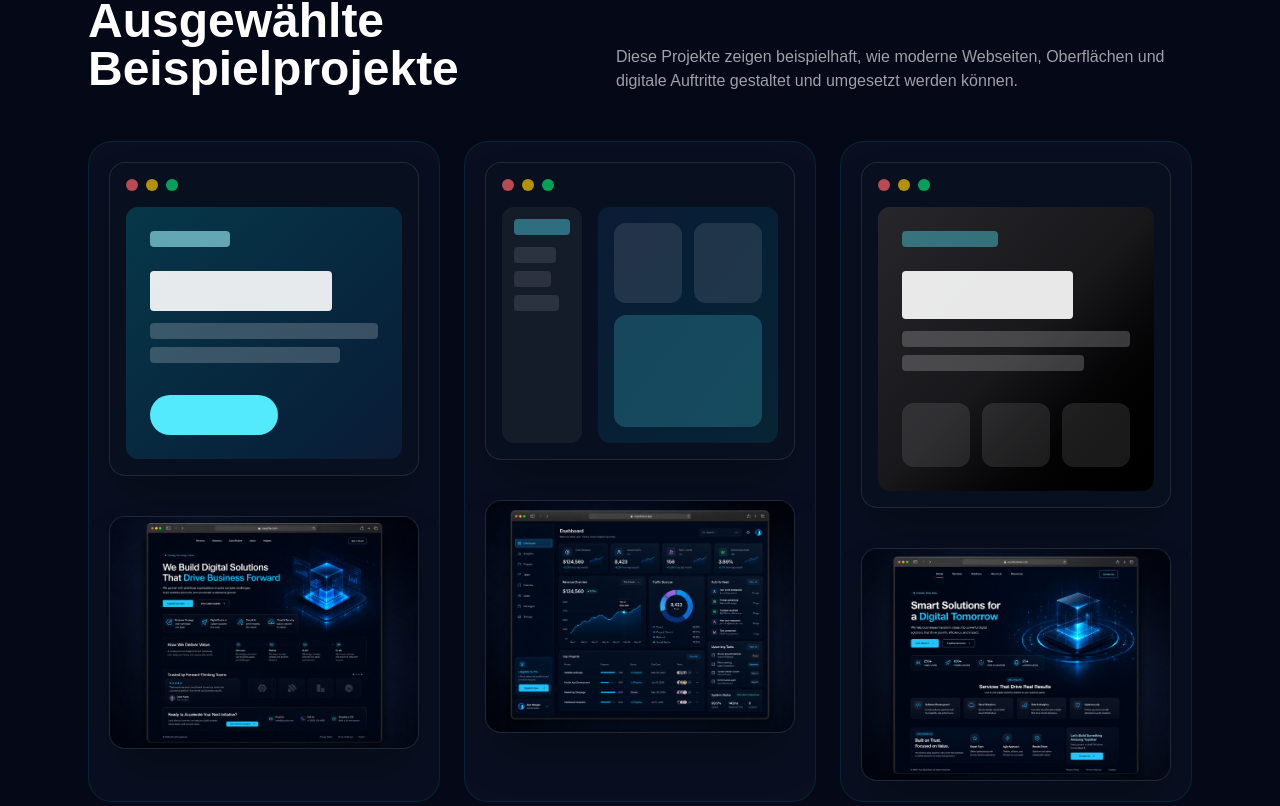
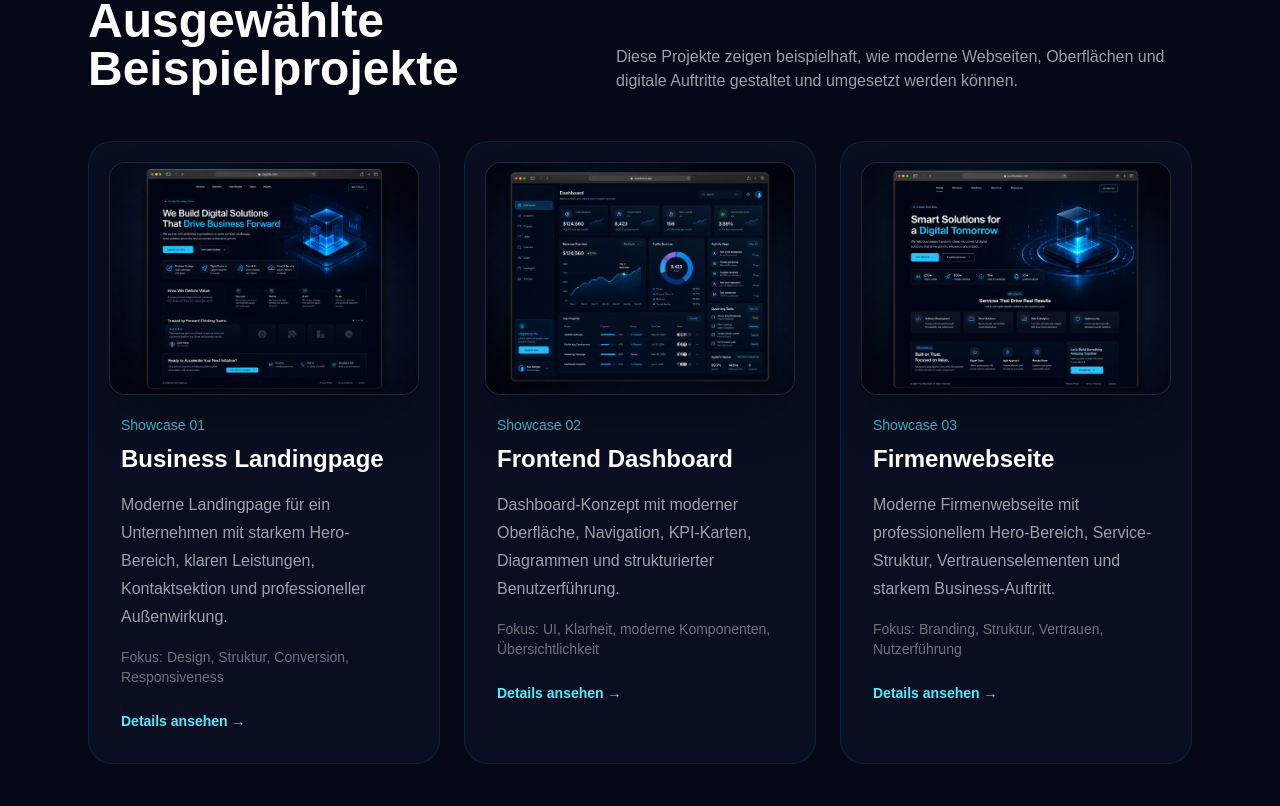
Before and after one commit to Dilges-Koc/dilges-koc-website, a Next.js app: page / in a window 1280 px wide. Shown: the part 3434-4240 px from the top of the page. Built offline with nearby package versions, Linux system fonts and the light colour scheme.

Commit message:
Update metadata base

```diff
--- a/app/page.tsx
+++ b/app/page.tsx
@@ -295,25 +295,10 @@ export default function Home() {
   </div>
 
   <div className="mt-12 grid gap-6 lg:grid-cols-3">
-    <div className="overflow-hidden rounded-3xl border border-cyan-400/10 bg-[#0b1224]/80 transition hover:border-cyan-300/30 hover:shadow-[0_0_40px_rgba(34,211,238,0.08)]">
-      <div className="p-5">
-        <div className="rounded-2xl border border-white/10 bg-[#08101f] p-4 shadow-2xl shadow-black/30">
-          <div className="mb-4 flex gap-2">
-            <div className="h-3 w-3 rounded-full bg-red-400/70" />
-            <div className="h-3 w-3 rounded-full bg-yellow-400/70" />
-            <div className="h-3 w-3 rounded-full bg-green-400/70" />
-          </div>
-
-          <div className="rounded-xl bg-gradient-to-br from-cyan-400/20 to-blue-500/10 p-6">
-            <div className="h-4 w-20 rounded bg-cyan-200/60" />
-            <div className="mt-6 h-10 w-4/5 rounded bg-white/90" />
-            <div className="mt-3 h-4 w-full rounded bg-white/20" />
-            <div className="mt-2 h-4 w-5/6 rounded bg-white/20" />
-            <div className="mt-8 h-10 w-32 rounded-full bg-cyan-300" />
-          </div>
-        </div>
-      </div>
-
+    <a
+      href="/projekte/business-landingpage"
+      className="group block overflow-hidden rounded-3xl border border-cyan-400/10 bg-[#0b1224]/80 transition hover:-translate-y-1 hover:border-cyan-300/30 hover:shadow-[0_0_40px_rgba(34,211,238,0.08)]"
+    >
       <div className="p-5">
         <div className="overflow-hidden rounded-2xl border border-white/10 bg-[#08101f] shadow-2xl shadow-black/30">
           <Image
@@ -321,40 +306,31 @@ export default function Home() {
             alt="Showcase Business Landingpage"
             width={1200}
             height={900}
-          className="h-auto w-full object-cover"
+            className="h-auto w-full object-cover transition duration-500 group-hover:scale-[1.02]"
           />
         </div>
       </div>
+
+      <div className="px-8 pb-8">
+        <p className="text-sm text-cyan-300/70">Showcase 01</p>
+        <h3 className="mt-2 text-2xl font-semibold">Business Landingpage</h3>
+        <p className="mt-4 leading-7 text-zinc-400">
+          Moderne Landingpage für ein Unternehmen mit starkem Hero-Bereich,
+          klaren Leistungen, Kontaktsektion und professioneller Außenwirkung.
+        </p>
+        <p className="mt-4 text-sm text-zinc-500">
+          Fokus: Design, Struktur, Conversion, Responsiveness
+        </p>
+        <p className="mt-6 text-sm font-semibold text-cyan-300">
+          Details ansehen →
+        </p>
       </div>
+    </a>
 
-    <div className="overflow-hidden rounded-3xl border border-cyan-400/10 bg-[#0b1224]/80 transition hover:border-cyan-300/30 hover:shadow-[0_0_40px_rgba(34,211,238,0.08)]">
-      <div className="p-5">
-        <div className="rounded-2xl border border-white/10 bg-[#08101f] p-4 shadow-2xl shadow-black/30">
-          <div className="mb-4 flex gap-2">
-            <div className="h-3 w-3 rounded-full bg-red-400/70" />
-            <div className="h-3 w-3 rounded-full bg-yellow-400/70" />
-            <div className="h-3 w-3 rounded-full bg-green-400/70" />
-          </div>
-
-          <div className="grid grid-cols-[80px_1fr] gap-4">
-            <div className="rounded-xl bg-white/5 p-3">
-              <div className="h-4 w-full rounded bg-cyan-300/40" />
-              <div className="mt-3 h-4 w-3/4 rounded bg-white/10" />
-              <div className="mt-2 h-4 w-2/3 rounded bg-white/10" />
-              <div className="mt-2 h-4 w-4/5 rounded bg-white/10" />
-            </div>
-
-            <div className="rounded-xl bg-gradient-to-br from-blue-500/10 to-cyan-400/10 p-4">
-              <div className="grid grid-cols-2 gap-3">
-                <div className="h-20 rounded-xl bg-white/10" />
-                <div className="h-20 rounded-xl bg-white/10" />
-                <div className="col-span-2 h-28 rounded-xl bg-cyan-300/20" />
-              </div>
-            </div>
-          </div>
-        </div>
-      </div>
-
+    <a
+      href="/projekte/frontend-dashboard"
+      className="group block overflow-hidden rounded-3xl border border-cyan-400/10 bg-[#0b1224]/80 transition hover:-translate-y-1 hover:border-cyan-300/30 hover:shadow-[0_0_40px_rgba(34,211,238,0.08)]"
+    >
       <div className="p-5">
         <div className="overflow-hidden rounded-2xl border border-white/10 bg-[#08101f] shadow-2xl shadow-black/30">
           <Image
@@ -362,35 +338,31 @@ export default function Home() {
             alt="Showcase Frontend Dashboard"
             width={1200}
             height={900}
-          className="h-auto w-full object-cover"
+            className="h-auto w-full object-cover transition duration-500 group-hover:scale-[1.02]"
           />
         </div>
       </div>
+
+      <div className="px-8 pb-8">
+        <p className="text-sm text-cyan-300/70">Showcase 02</p>
+        <h3 className="mt-2 text-2xl font-semibold">Frontend Dashboard</h3>
+        <p className="mt-4 leading-7 text-zinc-400">
+          Dashboard-Konzept mit moderner Oberfläche, Navigation, KPI-Karten,
+          Diagrammen und strukturierter Benutzerführung.
+        </p>
+        <p className="mt-4 text-sm text-zinc-500">
+          Fokus: UI, Klarheit, moderne Komponenten, Übersichtlichkeit
+        </p>
+        <p className="mt-6 text-sm font-semibold text-cyan-300">
+          Details ansehen →
+        </p>
       </div>
+    </a>
 
-    <div className="overflow-hidden rounded-3xl border border-cyan-400/10 bg-[#0b1224]/80 transition hover:border-cyan-300/30 hover:shadow-[0_0_40px_rgba(34,211,238,0.08)]">
-      <div className="p-5">
-        <div className="rounded-2xl border border-white/10 bg-[#08101f] p-4 shadow-2xl shadow-black/30">
-          <div className="mb-4 flex gap-2">
-            <div className="h-3 w-3 rounded-full bg-red-400/70" />
-            <div className="h-3 w-3 rounded-full bg-yellow-400/70" />
-            <div className="h-3 w-3 rounded-full bg-green-400/70" />
-          </div>
-
-          <div className="rounded-xl bg-gradient-to-br from-zinc-800 via-zinc-900 to-black p-6">
-            <div className="h-4 w-24 rounded bg-cyan-300/40" />
-            <div className="mt-6 h-12 w-3/4 rounded bg-white/90" />
-            <div className="mt-3 h-4 w-full rounded bg-white/20" />
-            <div className="mt-2 h-4 w-4/5 rounded bg-white/20" />
-            <div className="mt-8 grid grid-cols-3 gap-3">
-              <div className="h-16 rounded-xl bg-white/10" />
-              <div className="h-16 rounded-xl bg-white/10" />
-              <div className="h-16 rounded-xl bg-white/10" />
-            </div>
-          </div>
-        </div>
-      </div>
-
+    <a
+      href="/projekte/firmenwebseite"
+      className="group block overflow-hidden rounded-3xl border border-cyan-400/10 bg-[#0b1224]/80 transition hover:-translate-y-1 hover:border-cyan-300/30 hover:shadow-[0_0_40px_rgba(34,211,238,0.08)]"
+    >
       <div className="p-5">
         <div className="overflow-hidden rounded-2xl border border-white/10 bg-[#08101f] shadow-2xl shadow-black/30">
           <Image
@@ -398,11 +370,26 @@ export default function Home() {
             alt="Showcase Firmenwebseite"
             width={1200}
             height={900}
-          className="h-auto w-full object-cover"
+            className="h-auto w-full object-cover transition duration-500 group-hover:scale-[1.02]"
           />
         </div>
       </div>
+
+      <div className="px-8 pb-8">
+        <p className="text-sm text-cyan-300/70">Showcase 03</p>
+        <h3 className="mt-2 text-2xl font-semibold">Firmenwebseite</h3>
+        <p className="mt-4 leading-7 text-zinc-400">
+          Moderne Firmenwebseite mit professionellem Hero-Bereich,
+          Service-Struktur, Vertrauenselementen und starkem Business-Auftritt.
+        </p>
+        <p className="mt-4 text-sm text-zinc-500">
+          Fokus: Branding, Struktur, Vertrauen, Nutzerführung
+        </p>
+        <p className="mt-6 text-sm font-semibold text-cyan-300">
+          Details ansehen →
+        </p>
       </div>
+    </a>
   </div>
 </section>
 
--- a/app/projekte/page.tsx
+++ b/app/projekte/page.tsx
@@ -1,9 +1,10 @@
 import type { Metadata } from "next";
+import Image from "next/image";
 import Header from "@/app/Header";
 import Footer from "@/app/Footer";
 
 export const metadata: Metadata = {
-  title: "Projekte | Dilges Koc",
+  title: "Projekte",
   description:
     "Showcase-Projekte und Beispielarbeiten von Dilges Koc im Bereich Webentwicklung, Frontend und moderne Webseiten.",
 };
@@ -29,22 +30,19 @@ export default function ProjektePage() {
           </p>
 
           <div className="mt-12 grid gap-6 lg:grid-cols-3">
-            <div className="overflow-hidden rounded-3xl border border-cyan-400/10 bg-[#0b1224]/80 transition hover:border-cyan-300/30 hover:shadow-[0_0_40px_rgba(34,211,238,0.08)]">
+            <a
+              href="/projekte/business-landingpage"
+              className="group block overflow-hidden rounded-3xl border border-cyan-400/10 bg-[#0b1224]/80 transition hover:-translate-y-1 hover:border-cyan-300/30 hover:shadow-[0_0_40px_rgba(34,211,238,0.08)]"
+            >
               <div className="p-5">
-                <div className="rounded-2xl border border-white/10 bg-[#08101f] p-4 shadow-2xl shadow-black/30">
-                  <div className="mb-4 flex gap-2">
-                    <div className="h-3 w-3 rounded-full bg-red-400/70" />
-                    <div className="h-3 w-3 rounded-full bg-yellow-400/70" />
-                    <div className="h-3 w-3 rounded-full bg-green-400/70" />
-                  </div>
-
-                  <div className="rounded-xl bg-gradient-to-br from-cyan-400/20 to-blue-500/10 p-6">
-                    <div className="h-4 w-20 rounded bg-cyan-200/60" />
-                    <div className="mt-6 h-10 w-4/5 rounded bg-white/90" />
-                    <div className="mt-3 h-4 w-full rounded bg-white/20" />
-                    <div className="mt-2 h-4 w-5/6 rounded bg-white/20" />
-                    <div className="mt-8 h-10 w-32 rounded-full bg-cyan-300" />
-                  </div>
+                <div className="overflow-hidden rounded-2xl border border-white/10 bg-[#08101f] shadow-2xl shadow-black/30">
+                  <Image
+                    src="/showcase/business-landingpage.png"
+                    alt="Showcase Business Landingpage"
+                    width={1200}
+                    height={900}
+                    className="h-auto w-full object-cover transition duration-500 group-hover:scale-[1.02]"
+                  />
                 </div>
               </div>
 
@@ -60,34 +58,25 @@ export default function ProjektePage() {
                 <p className="mt-4 text-sm text-zinc-500">
                   Fokus: Design, Struktur, Conversion, Responsiveness
                 </p>
+                <p className="mt-6 text-sm font-semibold text-cyan-300">
+                  Details ansehen →
+                </p>
               </div>
-            </div>
+            </a>
 
-            <div className="overflow-hidden rounded-3xl border border-cyan-400/10 bg-[#0b1224]/80 transition hover:border-cyan-300/30 hover:shadow-[0_0_40px_rgba(34,211,238,0.08)]">
+            <a
+              href="/projekte/frontend-dashboard"
+              className="group block overflow-hidden rounded-3xl border border-cyan-400/10 bg-[#0b1224]/80 transition hover:-translate-y-1 hover:border-cyan-300/30 hover:shadow-[0_0_40px_rgba(34,211,238,0.08)]"
+            >
               <div className="p-5">
-                <div className="rounded-2xl border border-white/10 bg-[#08101f] p-4 shadow-2xl shadow-black/30">
-                  <div className="mb-4 flex gap-2">
-                    <div className="h-3 w-3 rounded-full bg-red-400/70" />
-                    <div className="h-3 w-3 rounded-full bg-yellow-400/70" />
-                    <div className="h-3 w-3 rounded-full bg-green-400/70" />
-                  </div>
-
-                  <div className="grid grid-cols-[80px_1fr] gap-4">
-                    <div className="rounded-xl bg-white/5 p-3">
-                      <div className="h-4 w-full rounded bg-cyan-300/40" />
-                      <div className="mt-3 h-4 w-3/4 rounded bg-white/10" />
-                      <div className="mt-2 h-4 w-2/3 rounded bg-white/10" />
-                      <div className="mt-2 h-4 w-4/5 rounded bg-white/10" />
-                    </div>
-
-                    <div className="rounded-xl bg-gradient-to-br from-blue-500/10 to-cyan-400/10 p-4">
-                      <div className="grid grid-cols-2 gap-3">
-                        <div className="h-20 rounded-xl bg-white/10" />
-                        <div className="h-20 rounded-xl bg-white/10" />
-                        <div className="col-span-2 h-28 rounded-xl bg-cyan-300/20" />
-                      </div>
-                    </div>
-                  </div>
+                <div className="overflow-hidden rounded-2xl border border-white/10 bg-[#08101f] shadow-2xl shadow-black/30">
+                  <Image
+                    src="/showcase/frontend-dashboard.png"
+                    alt="Showcase Frontend Dashboard"
+                    width={1200}
+                    height={900}
+                    className="h-auto w-full object-cover transition duration-500 group-hover:scale-[1.02]"
+                  />
                 </div>
               </div>
 
@@ -103,46 +92,45 @@ export default function ProjektePage() {
                 <p className="mt-4 text-sm text-zinc-500">
                   Fokus: UI, Klarheit, moderne Komponenten
                 </p>
+                <p className="mt-6 text-sm font-semibold text-cyan-300">
+                  Details ansehen →
+                </p>
               </div>
-            </div>
+            </a>
 
-            <div className="overflow-hidden rounded-3xl border border-cyan-400/10 bg-[#0b1224]/80 transition hover:border-cyan-300/30 hover:shadow-[0_0_40px_rgba(34,211,238,0.08)]">
+            <a
+              href="/projekte/firmenwebseite"
+              className="group block overflow-hidden rounded-3xl border border-cyan-400/10 bg-[#0b1224]/80 transition hover:-translate-y-1 hover:border-cyan-300/30 hover:shadow-[0_0_40px_rgba(34,211,238,0.08)]"
+            >
               <div className="p-5">
-                <div className="rounded-2xl border border-white/10 bg-[#08101f] p-4 shadow-2xl shadow-black/30">
-                  <div className="mb-4 flex gap-2">
-                    <div className="h-3 w-3 rounded-full bg-red-400/70" />
-                    <div className="h-3 w-3 rounded-full bg-yellow-400/70" />
-                    <div className="h-3 w-3 rounded-full bg-green-400/70" />
-                  </div>
-
-                  <div className="rounded-xl bg-gradient-to-br from-zinc-800 via-zinc-900 to-black p-6">
-                    <div className="h-4 w-24 rounded bg-cyan-300/40" />
-                    <div className="mt-6 h-12 w-3/4 rounded bg-white/90" />
-                    <div className="mt-3 h-4 w-full rounded bg-white/20" />
-                    <div className="mt-2 h-4 w-4/5 rounded bg-white/20" />
-                    <div className="mt-8 grid grid-cols-3 gap-3">
-                      <div className="h-16 rounded-xl bg-white/10" />
-                      <div className="h-16 rounded-xl bg-white/10" />
-                      <div className="h-16 rounded-xl bg-white/10" />
-                    </div>
-                  </div>
+                <div className="overflow-hidden rounded-2xl border border-white/10 bg-[#08101f] shadow-2xl shadow-black/30">
+                  <Image
+                    src="/showcase/firmenwebseite.png"
+                    alt="Showcase Firmenwebseite"
+                    width={1200}
+                    height={900}
+                    className="h-auto w-full object-cover transition duration-500 group-hover:scale-[1.02]"
+                  />
                 </div>
               </div>
 
               <div className="px-8 pb-8">
                 <p className="text-sm text-cyan-300/70">Showcase 03</p>
                 <h2 className="mt-2 text-2xl font-semibold">
-                  Portfolio / Freelancer Website
+                  Firmenwebseite
                 </h2>
                 <p className="mt-4 leading-7 text-zinc-400">
-                  Moderne persönliche Website mit Leistungen, Kontaktformular,
-                  Unterseiten und professionellem Auftritt.
+                  Moderne Firmenwebseite mit Service-Struktur,
+                  Vertrauenselementen und professionellem Business-Auftritt.
                 </p>
                 <p className="mt-4 text-sm text-zinc-500">
-                  Fokus: Branding, Vertrauen, Nutzerführung
+                  Fokus: Branding, Struktur, Vertrauen, Nutzerführung
+                </p>
+                <p className="mt-6 text-sm font-semibold text-cyan-300">
+                  Details ansehen →
                 </p>
               </div>
-            </div>
+            </a>
           </div>
         </div>
       </main>
```
Lines whose indentation alone changed are shown as unchanged.
